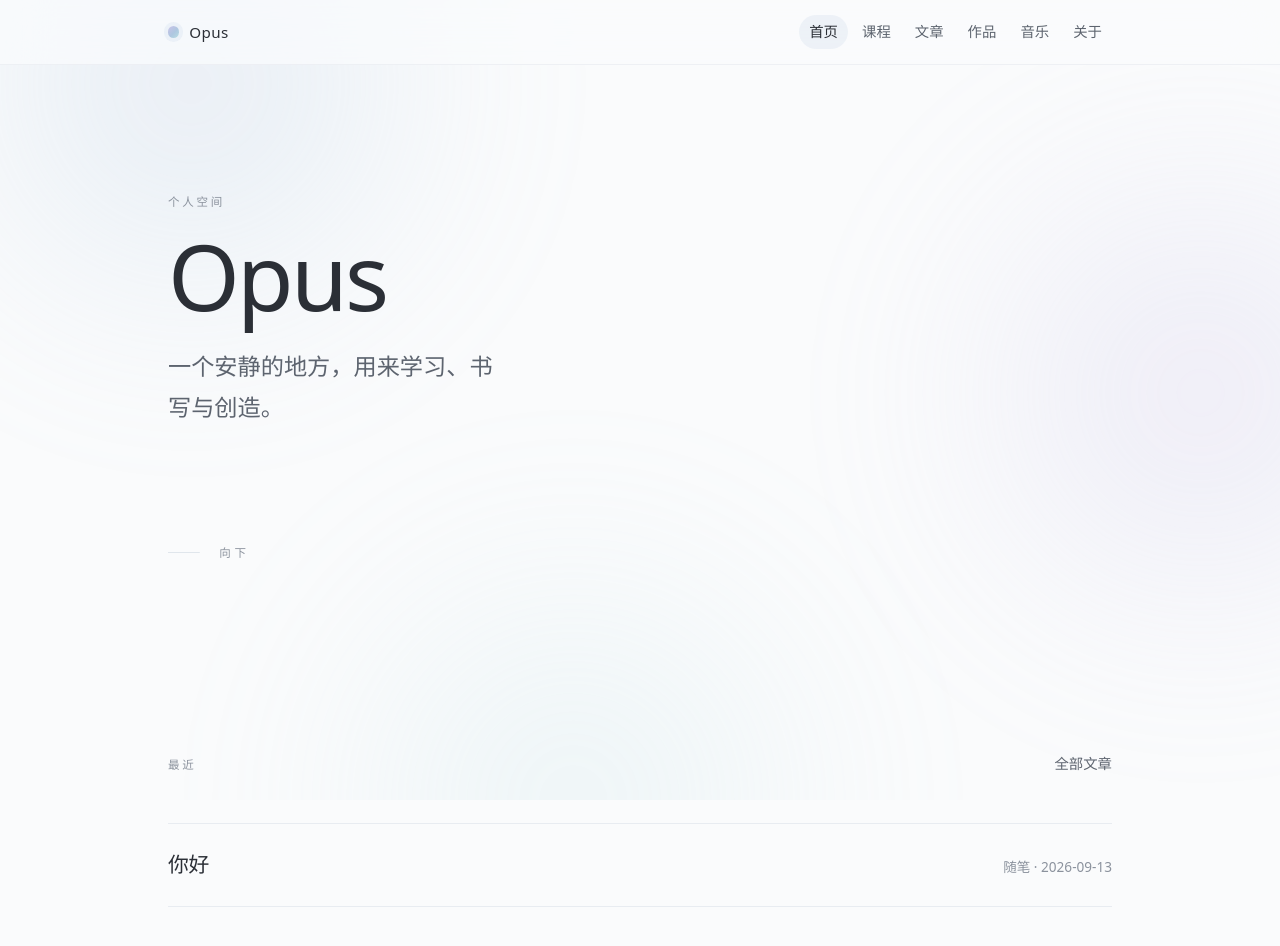
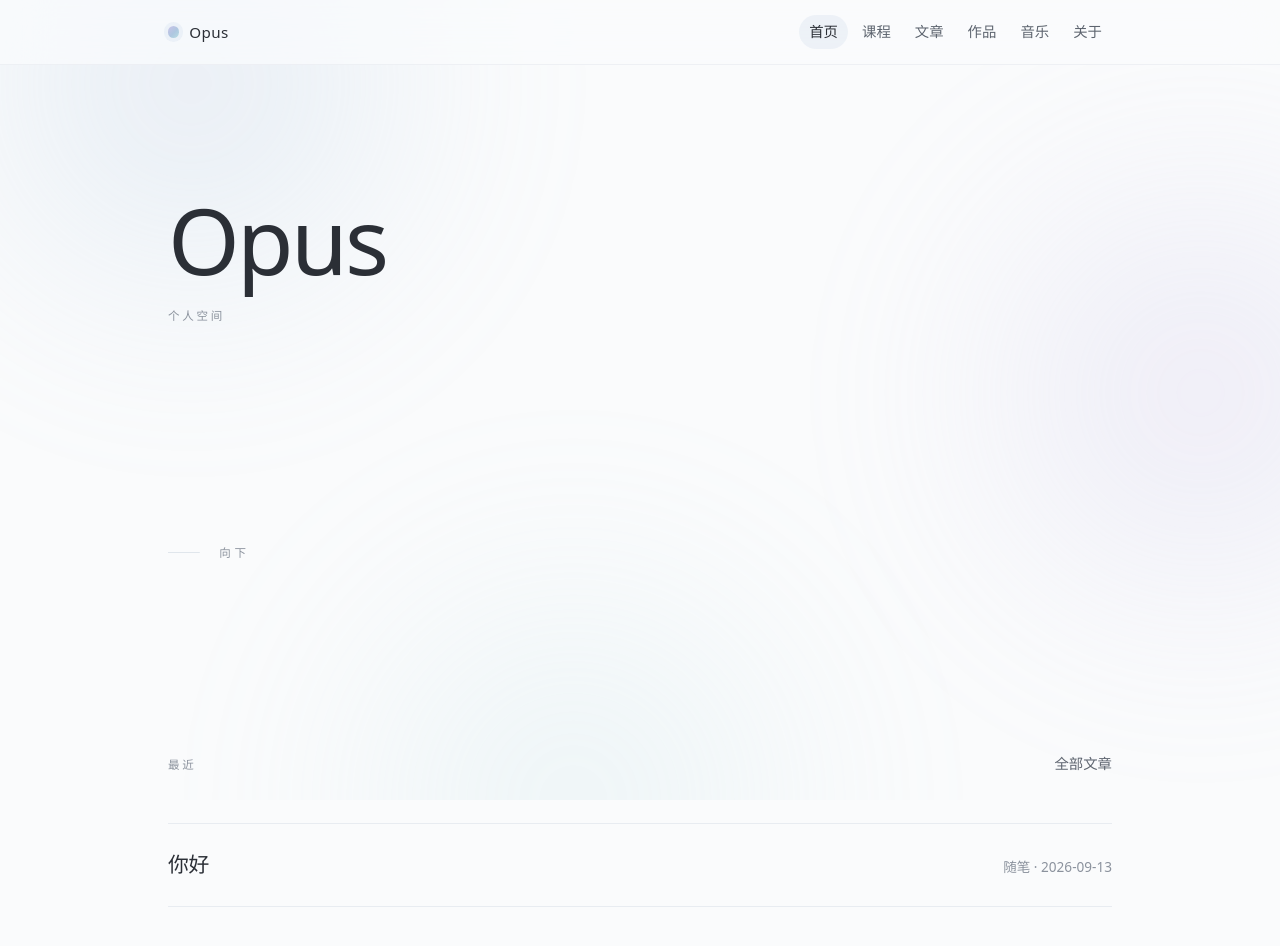
Before and after one commit to opus39tjy-netizen/opus39tjy-netizen.github.io, an Astro site: page / in a window 1280 px wide. Shown: the top 946 px of the page. Built offline with nearby package versions, Linux system fonts and the light colour scheme; Astro itself is replaced by a stand-in of ours.

Commit message:
Move eyebrow below hero title and drop tagline

```diff
--- a/src/pages/index.astro
+++ b/src/pages/index.astro
@@ -11,20 +11,16 @@ const recent = await getRecent(4);
     class="mx-auto flex min-h-[clamp(30rem,78vh,46rem)] w-full max-w-[66rem] flex-col justify-center px-[clamp(1.25rem,5vw,3.5rem)] py-[clamp(4rem,12vw,8rem)]"
   >
     <div class="max-w-[44rem]">
-      <p class="reveal text-[0.72rem] uppercase tracking-[0.24em] text-ink-mute">
-        个人空间
-      </p>
       <h1
-        class="reveal mt-[1.15rem] text-[clamp(2.75rem,1.6rem_+_8vw,5.75rem)] font-medium leading-[1.02] tracking-[-0.03em]"
-        style="--reveal-delay:80ms"
+        class="reveal text-[clamp(2.75rem,1.6rem_+_8vw,5.75rem)] font-medium leading-[1.02] tracking-[-0.03em]"
       >
         {site.name}
       </h1>
       <p
-        class="reveal mt-6 max-w-[26ch] text-[clamp(1.1rem,1rem_+_0.6vw,1.45rem)] leading-[1.75] text-ink-soft"
-        style="--reveal-delay:160ms"
+        class="reveal mt-5 text-[0.72rem] uppercase tracking-[0.24em] text-ink-mute"
+        style="--reveal-delay:120ms"
       >
-        {site.tagline}
+        个人空间
       </p>
     </div>
 
```
